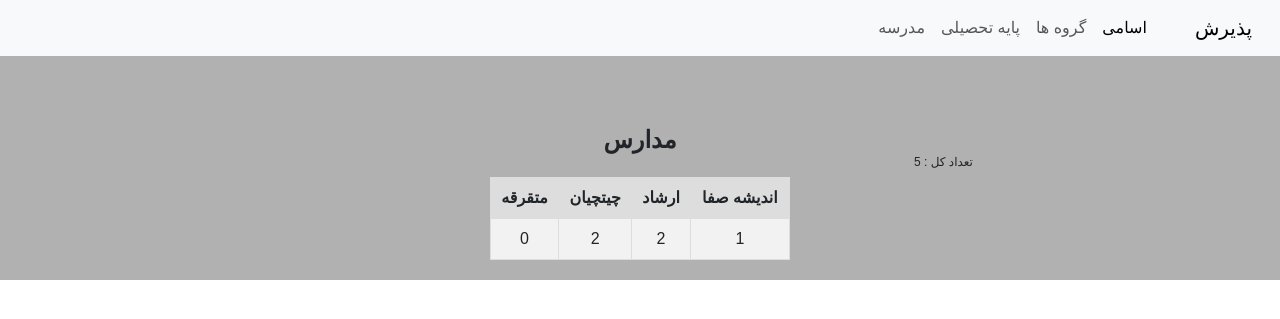
After one commit to MahdiAbdolifard/Pazirsh_Gharar, a Django app: page /school/ in a window 1280 px wide. The commit adds this page. Shown: the top 319 px of the page. Run offline with Django 4.2, Linux system fonts and the light colour scheme; data comes from the database, SQL or seed files in the repository; both versions use the stored data as it was after the commit.

Commit message:
add school

```diff
--- a/home/urls.py
+++ b/home/urls.py
@@ -6,4 +6,6 @@ urlpatterns = [
     path('', views.create, name='create'),
     path('group/', views.group, name='group'),
     path('grade/', views.grade, name='grade'),
+    path('school/', views.school, name='school'),
+
 ]
--- a/home/views.py
+++ b/home/views.py
@@ -41,6 +41,19 @@ def grade(request):
                                           'nohom':nohom, 'nohem_count':nohem_count,})
 
 
+def school(request):
+
+    all = Paziresh.objects.all().count()
+    a_count = Paziresh.objects.all().filter(school_name='اندیشه‌ صفا').count()
+    b_count = Paziresh.objects.all().filter(school_name='ارشاد').count()
+    c_count = Paziresh.objects.all().filter(school_name='چیتچیان').count()
+
+    z_count = Paziresh.objects.all().filter(school_name='متفرقه').count()
+
+    return render(request, 'school.html', {'count':all, '1_count':a_count, '2_count':b_count,
+                                           '3_count':c_count, 'z_count':z_count,})
+
+
 def create(request):
     if request.method == 'POST':
         form = CreateForm(request.POST)
--- a/templates/base.html
+++ b/templates/base.html
@@ -1,9 +1,13 @@
 <!DOCTYPE html>
-<html>
+<html lang="fa-IR">
 <head>
-    <title>پذیرش قرار</title>
      <link href="https://cdn.jsdelivr.net/npm/bootstrap@5.3.0/dist/css/bootstrap.min.css" rel="stylesheet" integrity="sha384-9ndCyUaIbzAi2FUVXJi0CjmCapSmO7SnpJef0486qhLnuZ2cdeRhO02iuK6FUUVM" crossorigin="anonymous">
     <style>
+        @font-face {
+        font-family: aa;
+        src: url(fonts/maneli.ttf) format('ttf');
+        }
+
         .jumbotron{
             padding: 20px;
             margin-bottom: 20px;
@@ -16,9 +20,10 @@
     </style>
  </head>
 <body>
+
       <nav class="navbar navbar-expand-lg bg-body-tertiary">
         <div class="container-fluid">
-          <a class="navbar-brand" href="{% url 'create' %}">پذیرش</a>
+          <a class="navbar-brand" href="{% url 'create' %}" >پذیرش</a>
           <button class="navbar-toggler" type="button" data-bs-toggle="collapse" data-bs-target="#navbarNav" aria-controls="navbarNav" aria-expanded="false" aria-label="Toggle navigation">
             <span class="navbar-toggler-icon"></span>
           </button>
@@ -33,6 +38,9 @@
               <li class="nav-item">
                 <a class="nav-link" href="{% url 'grade' %}">پایه تحصیلی</a>
               </li>
+              <li class="nav-item">
+                <a class="nav-link" href="{% url 'school' %}">مدرسه</a>
+              </li>
             </ul>
           </div>
         </div>
--- a/templates/grade.html
+++ b/templates/grade.html
@@ -1,5 +1,6 @@
 {% extends 'base.html' %}
  {% block c %}
+ <title>پایه تحصیلی</title>
 
  <style>
     body {
--- a/templates/group.html
+++ b/templates/group.html
@@ -1,5 +1,6 @@
 {% extends 'base.html' %}
  {% block c %}
+ <title>اسامی گروه ها</title>
 
  <style>
     body {
--- a/templates/hello.html
+++ b/templates/hello.html
@@ -1,5 +1,6 @@
 {% extends 'base.html' %}
 {% block c %}
+<title>همه اسامی</title>
 
 <style>
 body {
--- /dev/null
+++ b/templates/school.html
@@ -0,0 +1,74 @@
+{% extends 'base.html' %}
+ {% block c %}
+ <title>تعداد هر مدرسه</title>
+
+ <style>
+    body {
+        direction: rtl;
+    }
+        body, td, th {
+            font-family: Calibre, sans-serif;
+            }
+            *:lang(fa) {
+                font-family: Btitr, sans-serif;
+            }
+
+.table-container {
+    display: flex;
+    justify-content: center;
+    align-items: center;
+    flex-direction: column;
+}
+
+.table-container table {
+    margin: 0 auto;
+    width: 300px;
+    border-collapse: collapse;
+    background-color: #f2f2f2;
+}
+
+.table-container h1 {
+    margin-top: 50px;
+    margin-bottom: 0;
+    font-weight: bold;
+    font-size: 24px;
+    text-align: center;
+}
+
+.table-container h6 {
+    margin-top: 0;
+    margin-right: -607px;
+    font-size: 12px;
+    text-align:right;
+}
+
+    </style>
+
+
+
+<div class="table-container">
+<h1>مدارس</h1>
+ <h6>  تعداد کل : {{ count }}</h6>
+ <table style="border-collapse: collapse; background-color: #f2f2f2;">
+    <tr style="background-color: #ddd;">
+        <th style="border: 1px solid #ddd; padding: 8px;">اندیشه‌ صفا</th>
+        <th style="border: 1px solid #ddd; padding: 8px;">ارشاد</th>
+        <th style="border: 1px solid #ddd; padding: 8px;">چیتچیان</th>
+
+
+        <th style="border: 1px solid #ddd; padding: 8px;">متقرقه</th>
+
+    </tr>
+    <tr style="border: 1px solid #ddd;">
+        <td style="border: 1px solid #ddd; padding: 8px;">{{ 1_count }}</td>
+        <td style="border: 1px solid #ddd; padding: 8px;">{{ 2_count }}</td>
+        <td style="border: 1px solid #ddd; padding: 8px;">{{ 3_count }}</td>
+
+
+        <td style="border: 1px solid #ddd; padding: 8px;">{{ z_count }}</td>
+    </tr>
+</table>
+</div>
+
+
+ {% endblock %}
```
Also changed, not shown: home/forms.py (+15 -6 lines), templates/create.html (+15 -5 lines), db.sqlite3 (added), templates/fonts/Anjoman-Regular.ttf (added), templates/fonts/Damavand.otf (added), templates/fonts/maneli.ttf (added).
